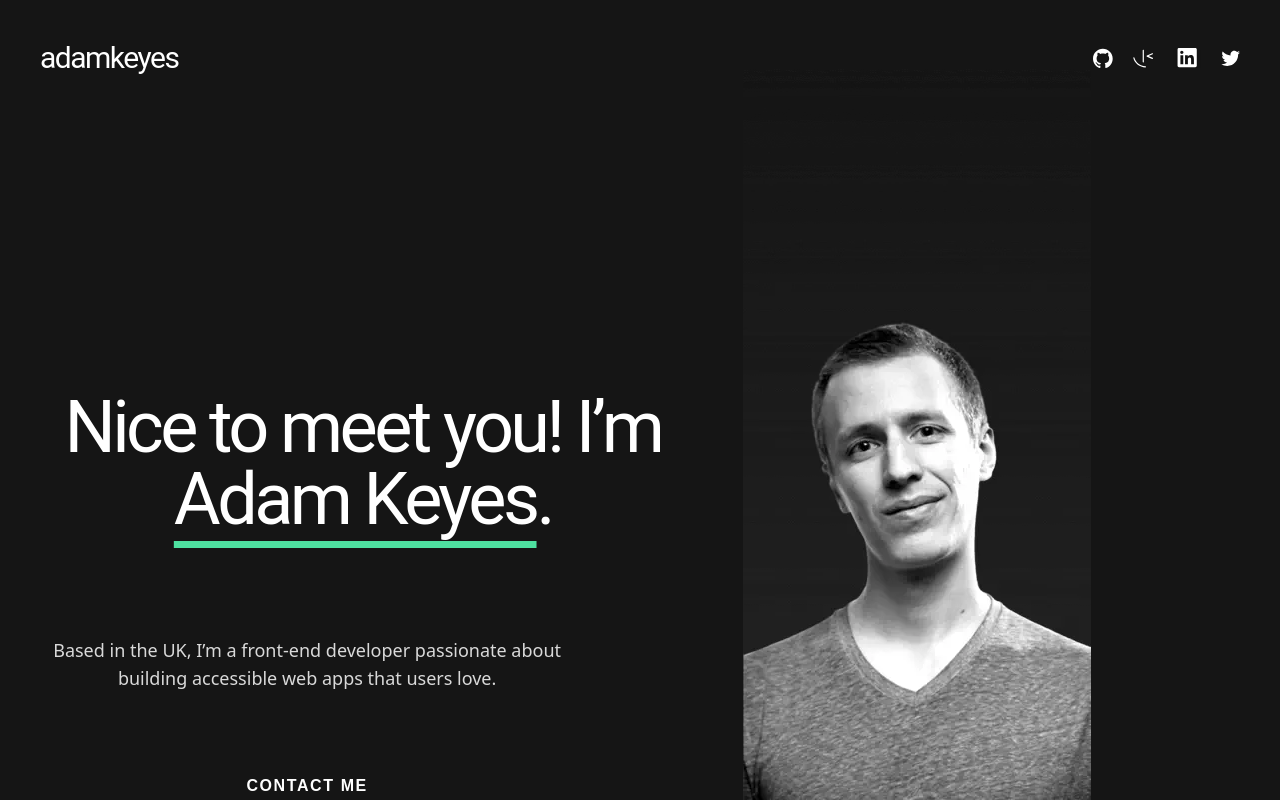
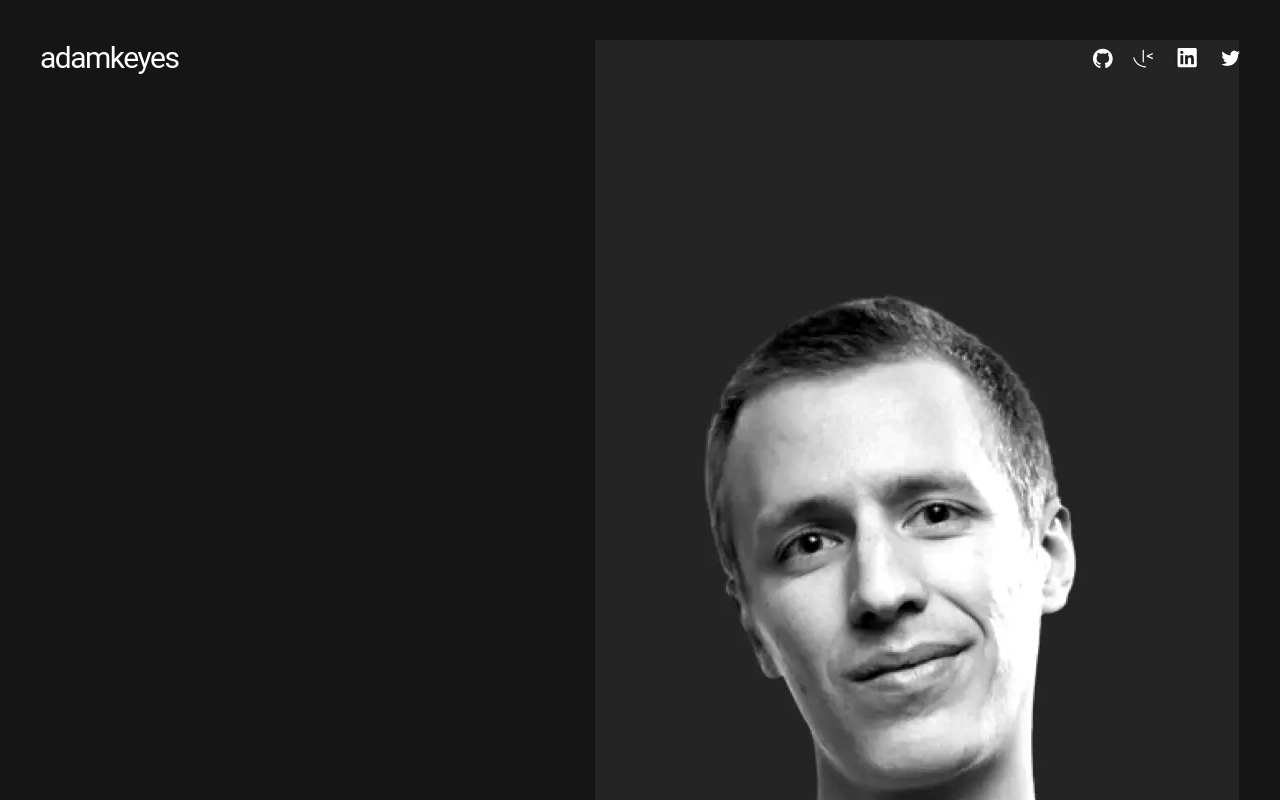
Before and after one commit to royeradames/angular-single-page-developer-portfolio, an Angular app: page / in a window 1280 px wide. Shown: the top 800 px of the page. Built offline with nearby package versions, Linux system fonts and the light colour scheme.

Commit message:
add user images

```diff
--- a/src/app/main/about/about.component.html
+++ b/src/app/main/about/about.component.html
@@ -1,6 +1,9 @@
 <section id="about" class="grid place-items-center gap-5m gap-5 layout">
-  <img src="../../../assets/images/image-profile-mobile.webp" alt="image-profile" class="layout-image">
-  <h1 class="font-normal font-bold text-4xl leading-40 text-center tracking-tighter md:text-7xl layout-heading">Nice to meet you! I’m
+  <picture class="layout-image">
+    <source *ngFor="let source of userData.picture.sources" [media]="source.media" [srcset]="source.src">
+    <img [alt]="userData.picture.img.src" [src]="userData.picture.img.alt">
+  </picture>
+  <h1 class="font-normal font-bold text-4xl leading-40 text-center tracking-tighter md:text-7xl layout-heading :">Nice to meet you! I’m
     <span class="underline underline-offset-9 decoration-custom-green">Adam Keyes</span>.</h1>
   <p class="font-normal font-medium text-base leading-26 text-center md:text-lg layout-message">Based in the UK, I’m a front-end developer passionate about building accessible web apps that users love.</p>
   <theme-button class="inline-block max-w-max self-center layout-action">CONTACT ME</theme-button>
--- a/src/app/main/about/about.component.ts
+++ b/src/app/main/about/about.component.ts
@@ -1,4 +1,5 @@
 import { Component } from '@angular/core';
+import {userData, UserDataInterface} from "./userData";
 
 @Component({
   selector: 'app-about',
@@ -7,5 +8,6 @@ import { Component } from '@angular/core';
 })
 export class AboutComponent {
 
+  userData:UserDataInterface = userData
 
 }
--- a/src/app/main/about/userData.ts
+++ b/src/app/main/about/userData.ts
@@ -1,10 +1,22 @@
-import { PictureInterface } from "../../model/picture.interface";
+import {PictureInterface} from "../../model/picture.interface";
 
-export interface UseDataInterface {
+export interface UserDataInterface {
   name: string;
-  picture: PictureInterface[];
+  picture: PictureInterface;
 }
-export const userData: UseDataInterface = {
-  picture: [],
-  name: 'Adam Keyes'
+
+export const userData: UserDataInterface = {
+  picture: {
+    sources: [{
+      src: 'assets/images/image-profile-desktop.webp',
+      media: '(min-width: 1440px)'
+    }, {
+      src: 'assets/images/image-profile-mobile.webp',
+      media: '(max-width: 767px)'
+    }, {
+      src: 'assets/images/image-profile-tablet.webp',
+      media: '(min-width: 768px)'
+    }],
+    img: {src: 'assets/images/image-profile-desktop.webp', alt: 'Adam Keyes'}
+  }, name: 'Adam Keyes'
 }
```
